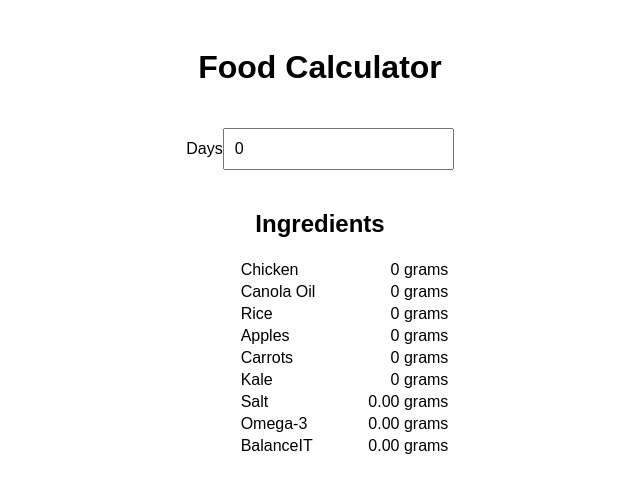
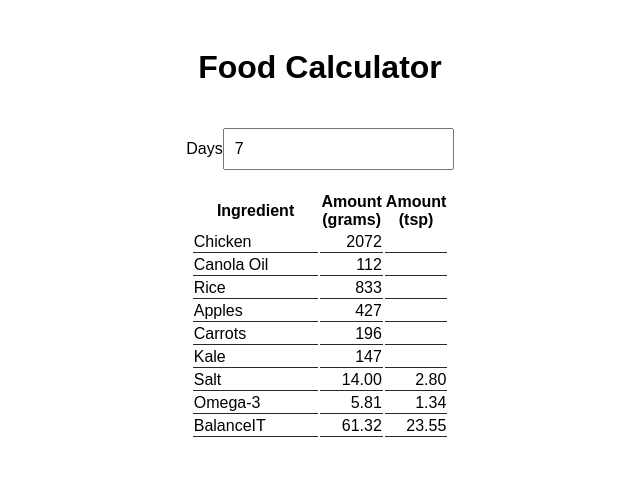
Before and after one commit to NathanHil/dog, a React (Create React App) app: page / in a window 1280 px wide. Shown: the top 492 px of the page, without its empty margins (320-960 px from the left). Built offline with nearby package versions, Linux system fonts and the light colour scheme.

Commit message:
Add amount tsp

```diff
--- a/src/App.tsx
+++ b/src/App.tsx
@@ -3,7 +3,7 @@ import './styles/App.css';
 import IngredientList from './components/IngredientList.tsx';
 
 const App: React.FC = () => {
-  const [days, setDays] = useState<number>(0);
+  const [days, setDays] = useState<number>(7);
 
   const handleInputChange = (event: React.ChangeEvent<HTMLInputElement>) => {
     setDays(Number(event.target.value));
--- a/src/components/IngredientItem.tsx
+++ b/src/components/IngredientItem.tsx
@@ -4,12 +4,15 @@ import React from 'react';
 interface IngredientItemProps {
   name: string;
   amount: number;
+  volume?: string;
 }
 
-const IngredientItem: React.FC<IngredientItemProps> = ({ name, amount }) => {
+const IngredientItem: React.FC<IngredientItemProps> = ({ name, amount, volume }) => {
   return (
-    <tr colSpan="2">
-      <td className="ingredient">{name}</td><td className="amount">{amount} grams</td>
+    <tr colSpan="3">
+      <td className="ingredient">{name}</td>
+      <td className="amount">{amount}</td>
+      <td className="amount">{volume}</td>
     </tr>
   );
 };
--- a/src/components/IngredientList.tsx
+++ b/src/components/IngredientList.tsx
@@ -21,8 +21,14 @@ const IngredientList: React.FC<IngredientListProps> = ({ days }) => {
 
   return (
     <div className="ingredient-list">
-      <h2>Ingredients</h2>
       <table>
+        <thead>
+          <tr>
+            <th>Ingredient</th>
+            <th>Amount<br/>(grams)</th>
+            <th>Amount<br/>(tsp)</th>
+          </tr>
+        </thead>
         <tbody>
         <IngredientItem name="Chicken" amount={ingredients.chicken} />
         <IngredientItem name="Canola Oil" amount={ingredients.canola} />
@@ -30,9 +36,9 @@ const IngredientList: React.FC<IngredientListProps> = ({ days }) => {
         <IngredientItem name="Apples" amount={ingredients.apples} />
         <IngredientItem name="Carrots" amount={ingredients.carrots} />
         <IngredientItem name="Kale" amount={ingredients.kale} />
-        <IngredientItem name="Salt" amount={(ingredients.salt).toFixed(2)} />
-        <IngredientItem name="Omega-3" amount={(ingredients.omega3).toFixed(2)} />
-        <IngredientItem name="BalanceIT" amount={(ingredients.balanceit).toFixed(2)} />
+        <IngredientItem name="Salt" amount={(ingredients.salt).toFixed(2)} volume={(days * 0.4).toFixed(2)} />
+        <IngredientItem name="Omega-3" amount={(ingredients.omega3).toFixed(2)} volume={(days * 0.191356628461).toFixed(2)} />
+        <IngredientItem name="BalanceIT" amount={(ingredients.balanceit).toFixed(2)} volume={(days * 3.363894).toFixed(2)}/>
         </tbody>
       </table>
     </div>
--- a/src/styles/App.css
+++ b/src/styles/App.css
@@ -1,10 +1,8 @@
-/* filepath: /food-calculator/src/styles/App.css */
 .App {
   text-align: center;
   font-family: Arial, sans-serif;
   padding: 20px;
 }
-
 input {
   padding: 10px;
   margin: 20px 0;
@@ -14,10 +12,12 @@ input {
   display: flex;
   flex-direction: column;
   align-items: center;
-
+}
+.ingredient-list td {
+  border-bottom: 1px solid #282828;
 }
 .ingredient {
-  padding: 0 50px;
+  padding-right: 50px;
   text-align: left;
 }
 .amount {
```
